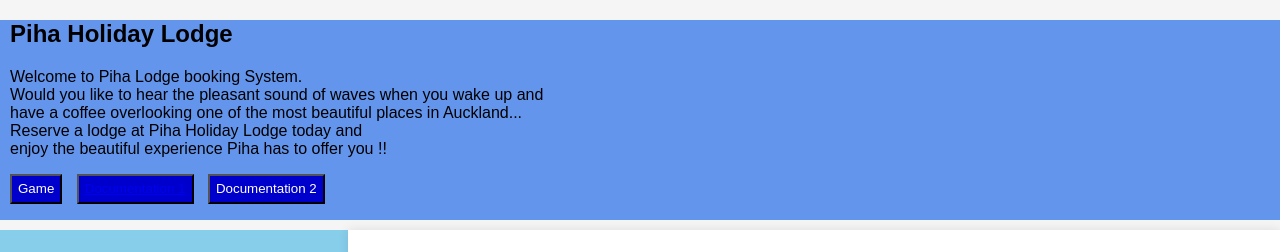
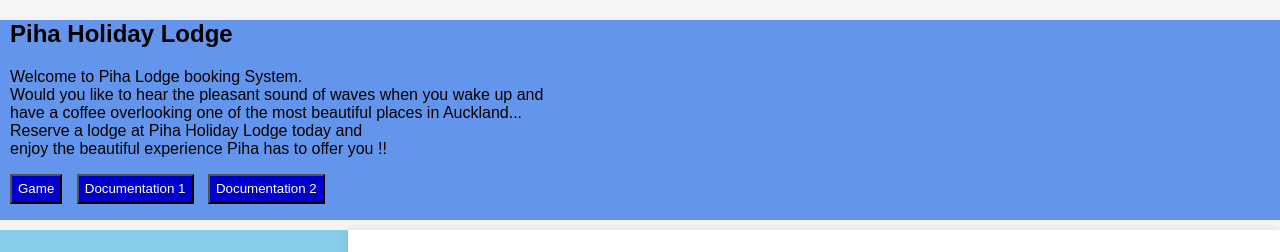
Before and after one commit to The-Duck-Org/Project2_IWD, a plain HTML site: page index.html in a window 1280 px wide. Shown: the top 252 px of the page. Drawn offline with Linux system fonts and the light colour scheme.

Commit message:
Update index.html

```diff
--- a/index.html
+++ b/index.html
@@ -16,7 +16,7 @@
         enjoy the beautiful experience Piha has to offer you !!
     </p>
     <button class="IntroButton" id="openGameButton">Game</button>
-    <button class="IntroButton"><a href="WireFrame.pdf" target="_blank"> Documentation 1</a></button>
+    <button class="IntroButton" id="openDocumentation1">Documentation 1</button>
     <button class="IntroButton">Documentation 2</button>
 </section>
 <section class="Booking">
```
